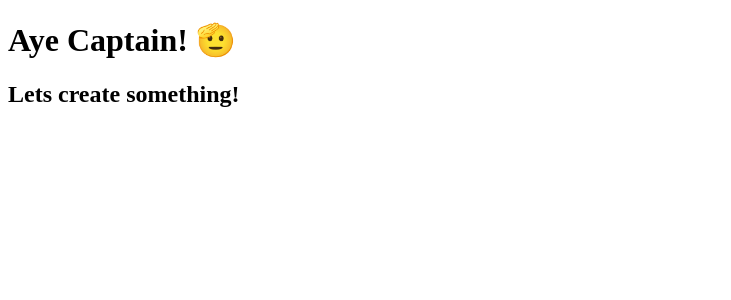
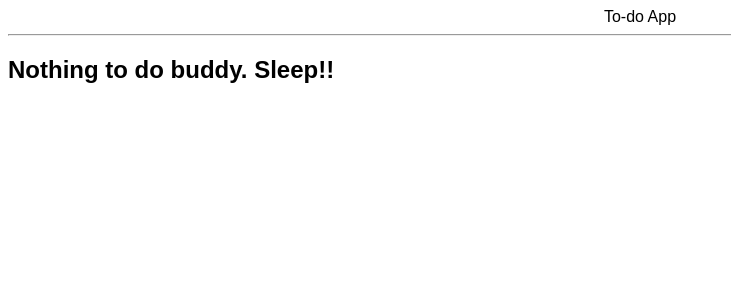
Before and after one commit to aman2000raj/todo-app, a React app: page / in a window 1280 px wide. Shown: the top 300 px of the page, without its empty margins (0-731 px from the left). Built offline with nearby package versions, Linux system fonts and the light colour scheme; the HTML template or start-up script is replaced by a standard one.

Commit message:
Add Game Checkpoint 2 : Creating a simple Header component

```diff
--- a/src/App.js
+++ b/src/App.js
@@ -1,9 +1,11 @@
+import Header from './Header/Header';
 
 export default function App() {
   return (
-    <div className='Application'>
-      <h1>Aye Captain! 🫡</h1>
-      <h2>Lets create something!</h2>
+    <div className='App'>
+      <Header />
+      <hr />
+      <h2>Nothing to do buddy. Sleep!!</h2>
     </div>
   );
 }
--- /dev/null
+++ b/src/Header/Header.js
@@ -0,0 +1,9 @@
+import React from 'react'
+
+function Header() {
+  return (
+    <div className='Header'>To-do App</div>
+  )
+}
+
+export default Header
--- a/src/index.js
+++ b/src/index.js
@@ -1,6 +1,7 @@
 import React from 'react';
 import ReactDOM from 'react-dom/client';
 import App from './App.js';
+import './style.css';
 
 ReactDOM.createRoot(document.getElementById('root')).render(
   <React.StrictMode>
--- a/src/style.css
+++ b/src/style.css
@@ -1,4 +1,7 @@
-.Application {
+.App {
   font-family: sans-serif;
+}
+
+.Header {
   text-align: center;
 }
```
